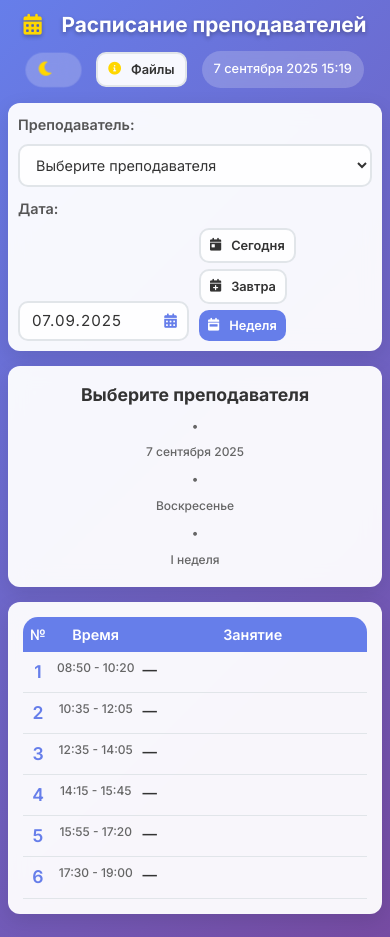
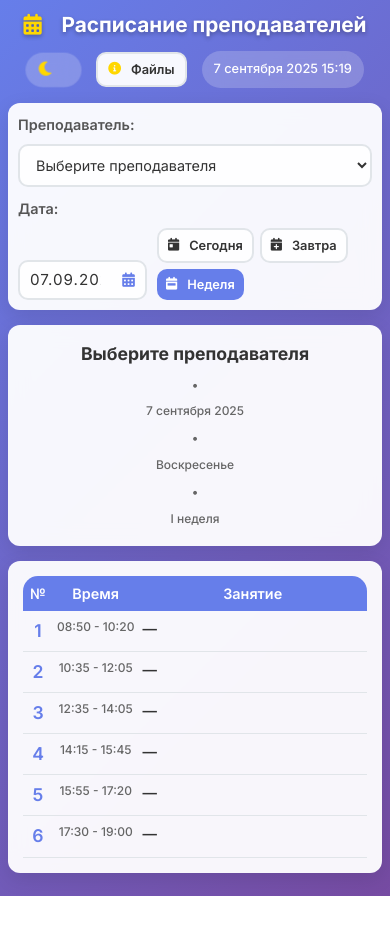
Before and after one commit to romashevao/raspisanie, a website: page index.html in a window 390 px wide. After the commit the page ends 896 px from the top, so only its background shows below. Drawn offline with Linux system fonts and the light colour scheme.

Commit message:
ui(date): compact date field width; chore: bump version to 2.2

```diff
--- a/index.html
+++ b/index.html
@@ -6,8 +6,8 @@
     <meta name="description" content="Современное веб-приложение для отображения расписания преподавателей с поддержкой выходных дней, темной темы и умной фильтрацией">
     <meta name="keywords" content="расписание, преподаватели, университет, выходные, темная тема">
     <meta name="author" content="Schedule App">
-    <meta name="version" content="2.1.0">
-    <title>Расписание преподавателей v2.1</title>
+    <meta name="version" content="2.2.0">
+    <title>Расписание преподавателей v2.2</title>
     <link rel="stylesheet" href="styles.css">
     <link href="https://fonts.googleapis.com/css2?family=Inter:wght@300;400;500;600;700&display=swap" rel="stylesheet">
     <link rel="stylesheet" href="https://cdnjs.cloudflare.com/ajax/libs/font-awesome/6.0.0/css/all.min.css">
--- a/styles.css
+++ b/styles.css
@@ -219,7 +219,7 @@ body {
     position: relative;
     display: flex;
     align-items: center;
-    width: 280px;
+    width: 170px;
     max-width: none;
 }
 
@@ -228,12 +228,12 @@ body {
     text-align: left;
     font-family: inherit;
     letter-spacing: 1px;
-    padding-right: 56px; /* больше места под иконку */
+    padding-right: 44px; /* место под иконку */
     z-index: 1;
     height: 40px;
     color: var(--text-primary) !important;
     background: var(--bg-secondary);
-    padding-left: 12px;
+    padding-left: 10px;
     font-size: 0.95rem;
 }
 
@@ -746,7 +746,7 @@ body {
         font-size: 0.8rem;
     }
 
-    .date-input-wrapper { max-width: 220px; }
+    .date-input-wrapper { width: 180px; }
     .date-actions { gap: 6px; }
     .date-actions .btn { padding: 8px 9px; }
 
@@ -842,7 +842,7 @@ body {
         font-size: 0.75rem;
     }
 
-    .date-input-wrapper { max-width: 200px; }
+    .date-input-wrapper { width: 170px; }
     .date-actions { gap: 6px; flex-wrap: wrap; }
 }
 
@@ -885,7 +885,7 @@ body {
         max-width: 150px;
     }
 
-    .date-input-wrapper { max-width: 180px; }
+    .date-input-wrapper { width: 160px; }
 }
 
 /* Loading animation */
```
